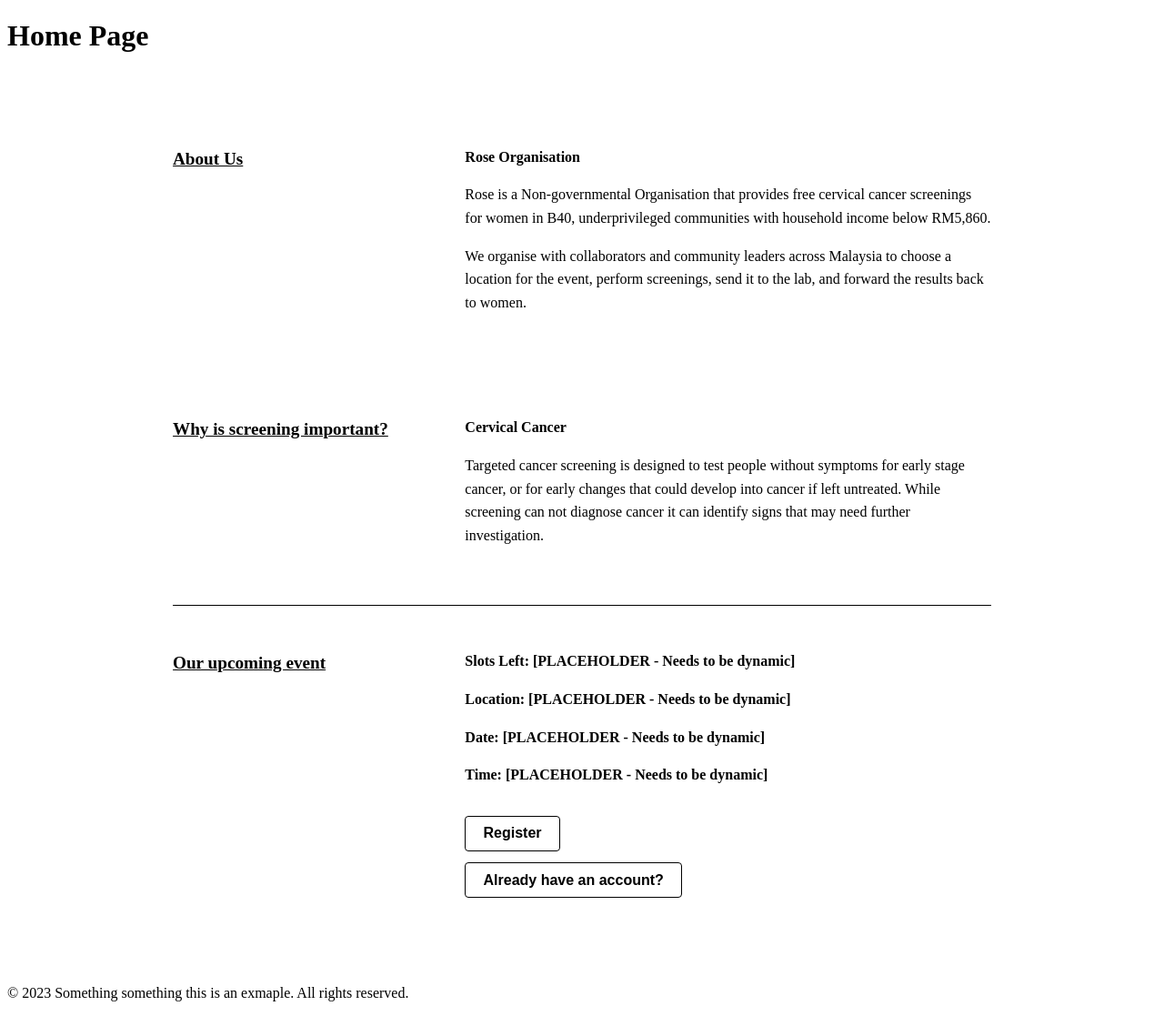
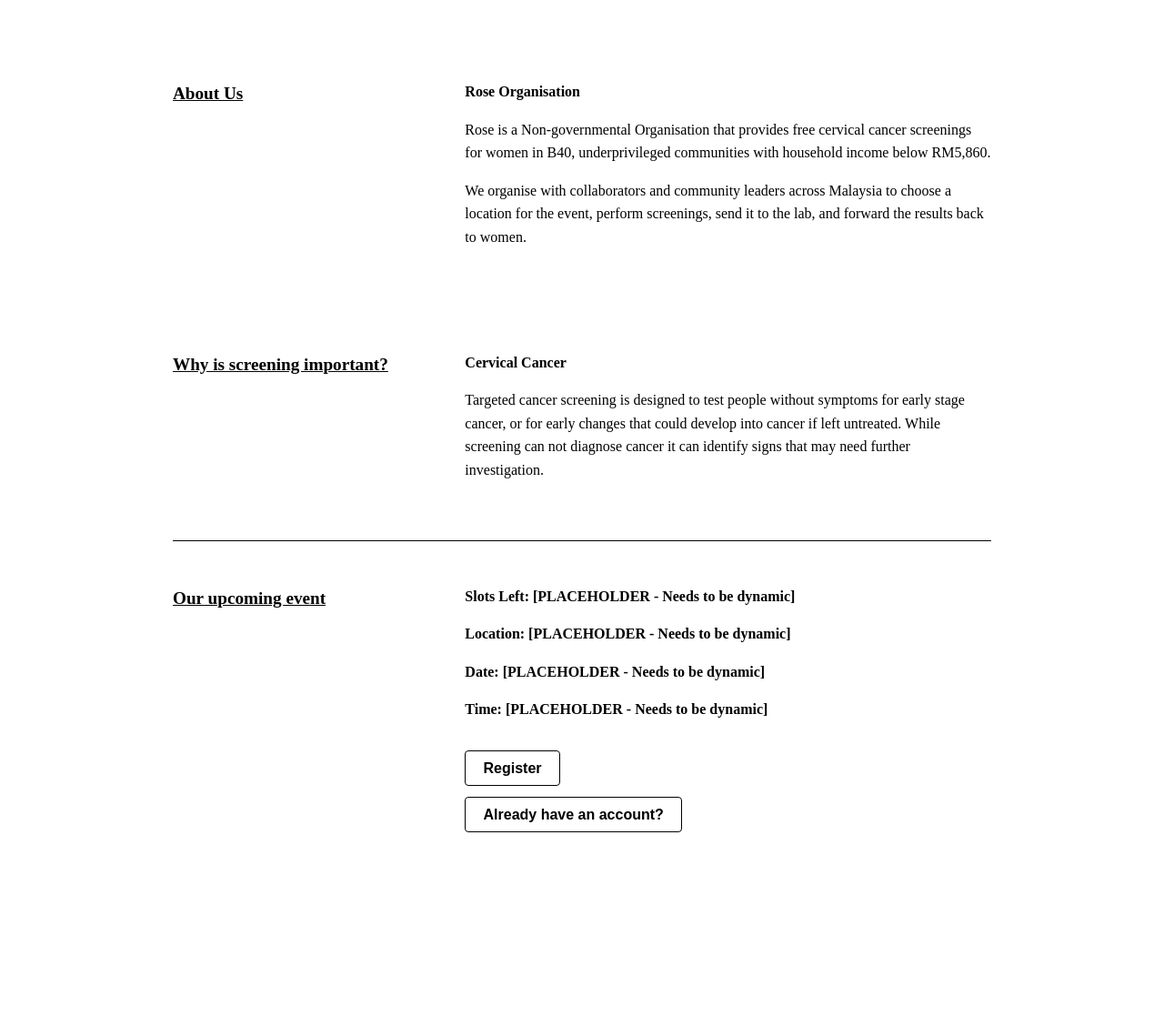
Before and after one commit to verlanski/KV6014-Group-Project, a React (Vite) app: page / in a window 1280 px wide. Shown: the whole page at 91% size. After the commit the page ends 1003 px from the top, so only its background shows below. Built offline with nearby package versions, Linux system fonts and the light colour scheme.

Commit message:
Shea homepage

```diff
--- a/src/pages/HomePage.jsx
+++ b/src/pages/HomePage.jsx
@@ -87,13 +87,6 @@ export default function HomePage() {
         }
       `}</style>
 
-      {/* Start Header - Left for dylan*/}
-      <header>
-        <h1>Home Page</h1>
-      </header>
-      {/* End of Header */}
-
-
 
       {/* Start Of Main*/}
       <main className="home-main">
@@ -149,13 +142,6 @@ export default function HomePage() {
       {/* End Of Main*/}
 
 
-
-      {/* Start of Footer - left for dylan - this is the "contact us" stuff */}
-      <footer>
-        <p>&copy; 2023 Something something this is an exmaple. All rights reserved.</p>
-      </footer>
-      {/* End of Footer - left for dylan */}
-
     </div>
   );
 }
```
